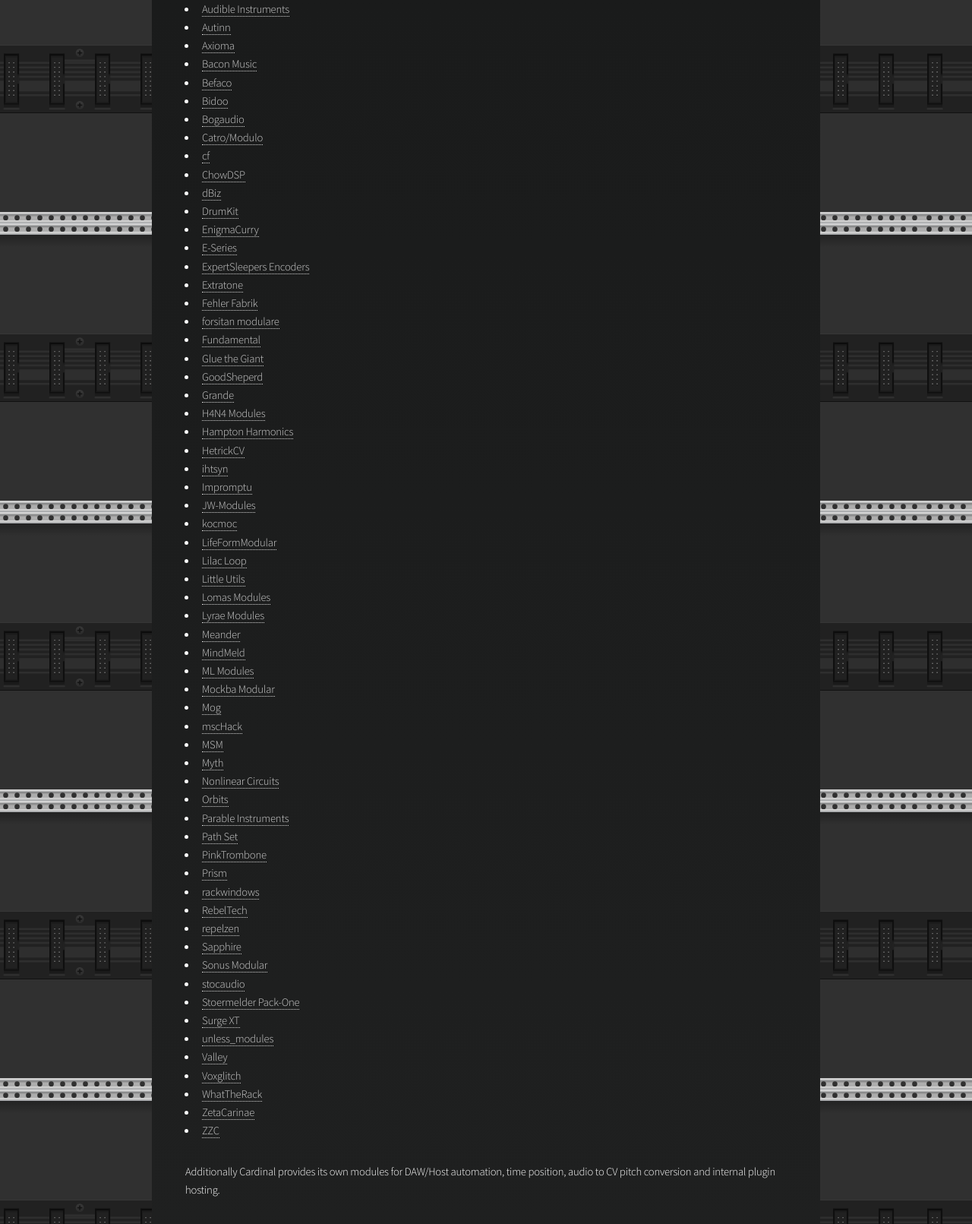
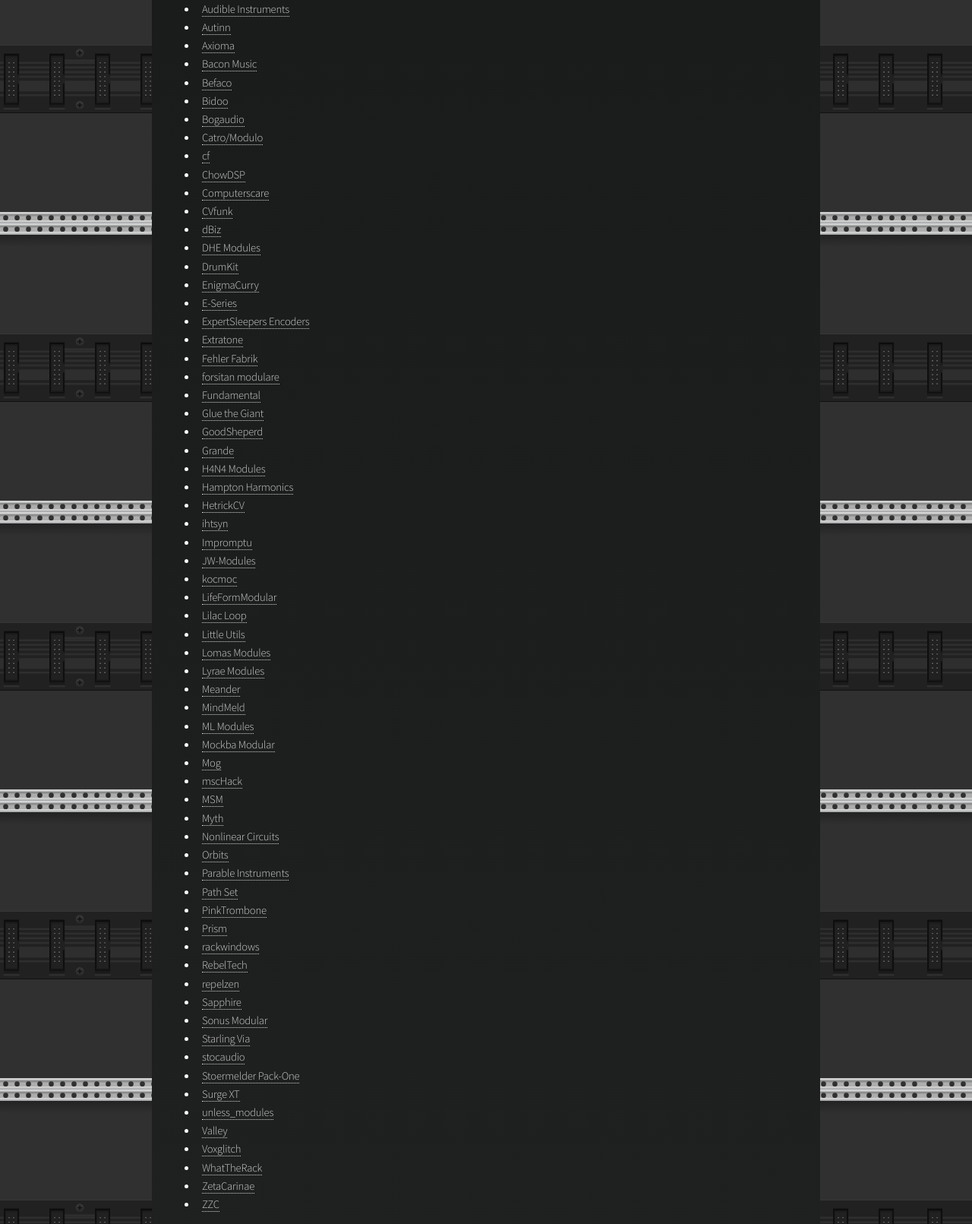
Before and after one commit to DISTRHO/Cardinal-Website, a PHP site: page /modules in a window 1280 px wide. Shown: the part 846-2457 px from the top of the page at 76% size. Run offline with PHP 8.4, Linux system fonts and the light colour scheme.

Commit message:
Add new modules to be part of 24.04
Signed-off-by: falkTX <falktx@falktx.com>

```diff
--- a/modules.php
+++ b/modules.php
@@ -29,7 +29,10 @@
 <li><a href="https://github.com/catronomix/catro-modulo" target="_blank">Catro/Modulo</a></li>
 <li><a href="https://github.com/cfoulc/cf" target="_blank">cf</a></li>
 <li><a href="https://github.com/jatinchowdhury18/ChowDSP-VCV" target="_blank">ChowDSP</a></li>
+<li><a href="https://github.com/freddyz/computerscare-vcv-modules.git" target="_blank">Computerscare</a></li>
+<li><a href="https://github.com/codygeary/CVfunk-Modules.git" target="_blank">CVfunk</a></li>
 <li><a href="https://github.com/dBiz/dBiz" target="_blank">dBiz</a></li>
+<li><a href="https://github.com/dhemery/DHE-Modules.git" target="_blank">DHE Modules</a></li>
 <li><a href="https://svmodular.com/plugin/vcv/drumkit.html" target="_blank">DrumKit</a></li>
 <li><a href="https://github.com/EnigmaCurry/EnigmaCurry-vcv-pack" target="_blank">EnigmaCurry</a></li>
 <li><a href="https://github.com/VCVRack/ESeries" target="_blank">E-Series</a></li>
@@ -72,6 +75,7 @@
 <li><a href="https://github.com/wiqid/repelzen" target="_blank">repelzen</a></li>
 <li><a href="https://github.com/cosinekitty/sapphire" target="_blank">Sapphire</a></li>
 <li><a href="https://gitlab.com/sonusdept/sonusmodular" target="_blank">Sonus Modular</a></li>
+<li><a href="https://github.com/starlingcode/Via-for-Rack.git" target="_blank">Starling Via</a></li>
 <li><a href="https://github.com/aptrn/stocaudio-modules" target="_blank">stocaudio</a></li>
 <li><a href="https://github.com/stoermelder/vcvrack-packone" target="_blank">Stoermelder Pack-One</a></li>
 <li><a href="https://github.com/surge-synthesizer/surge-rack" target="_blank">Surge XT</a></li>
```
